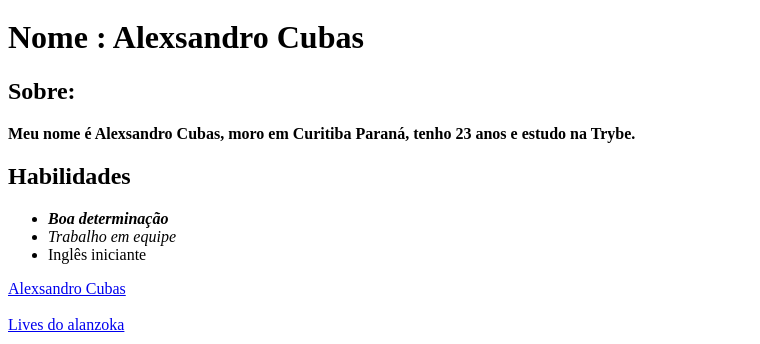
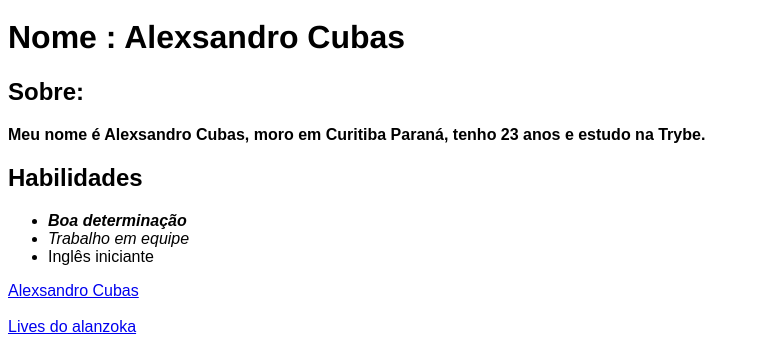
Before and after one commit to alexcubas/alexcubas.github.io, a plain HTML site: page index.html in a window 1280 px wide. Shown: the part 502-846 px from the top of the page, without its empty margins (0-760 px from the left). Drawn offline with Linux system fonts and the light colour scheme.

Commit message:
definição de fontes diferentes para nome e descrição

```diff
--- a/index.html
+++ b/index.html
@@ -5,6 +5,17 @@
     <meta http-equiv="X-UA-Compatible" content="IE=edge">
     <meta name="viewport" content="width=device-width, initial-scale=1.0">
     <title>Portfólio Alexsandro Cubas</title>
+    <style>
+
+        #alex {
+          font-family: helvetica;
+        }
+
+        body {
+          font-family: sans-serif;
+        }
+
+    </style>
 </head>
 <body>
 
```
